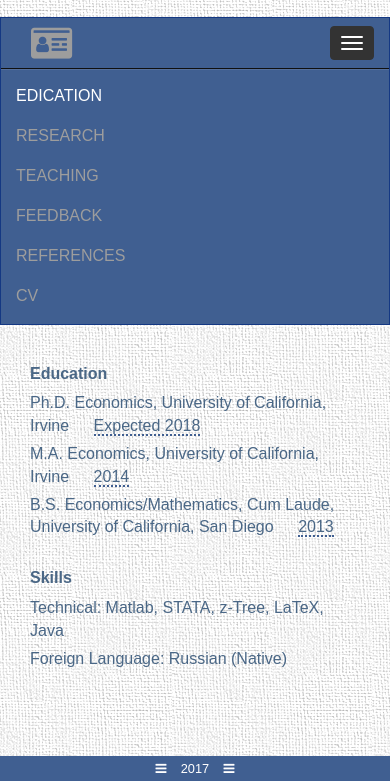
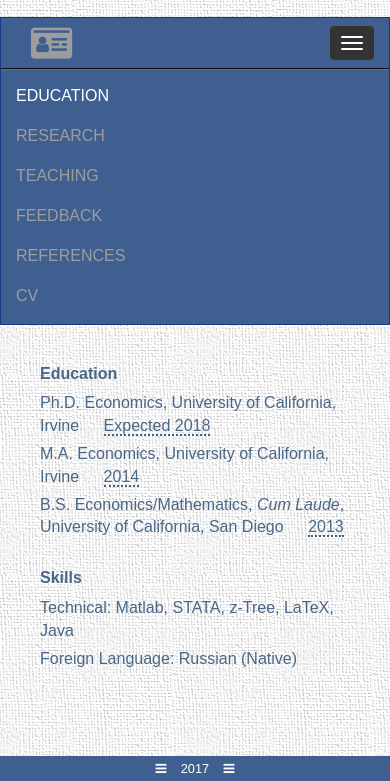
Before and after one commit to votoznotna/irinazotova, a website: page index.html at #/education in a window 390 px wide. Both pictures are taken after a click on the button "Toggle navigation". Shown: the part 63-844 px from the top of the page. Drawn offline with nearby package versions, Linux system fonts and the light colour scheme; some packages are replaced by stand-ins of ours.

Commit message:
menu re-alignment, font restyling, gramma typo.

```diff
--- a/css/app.css
+++ b/css/app.css
@@ -33,16 +33,20 @@ author {
     margin-right: 10px;
 }
 
-context, toc, edu {
+context, toc, edu, ski {
     display: block;
 }
 
-toc, edu {
+toc, edu, ski {
     margin-bottom: 5px;
 }
 
 p {
     margin-top: 30px;
+}
+
+edu author {
+    font-
 }
 
 p:first-child {
@@ -109,7 +113,7 @@ cite {
 div[ui-view] {
     position: relative;
     left: 0%;
-    padding: 0;
+    padding: 0 10px;
     margin-top: 20px;
     width: 100%;
 }
@@ -315,6 +319,7 @@ ng:form {
         display: flex;
         height: 292px;
     }
+
 }
 
 @media all and (max-width: 768px) {
@@ -328,3 +333,8 @@ ng:form {
         margin-left: 10px;
     }
 }
+@media all and (max-width: 992px) {
+    .container {
+        width: auto;
+    }
+}
--- a/views/menu.html
+++ b/views/menu.html
@@ -20,7 +20,7 @@
 		<div class="navbar-collapse collapse">
 			<ul class="nav navbar-nav">
 				<li class="nav-item" ng-class="{ active: $state.is('education')}">
-					<a ui-sref="education" ng-click="smoothScroll()">EDICATION</a>
+					<a ui-sref="education" ng-click="smoothScroll()">EDUCATION</a>
 				</li>
 				<li class="nav-item" ng-class="{ active: $state.is('research')}">
 					<a ui-sref="research" ng-click="smoothScroll()">RESEARCH</a>
--- a/views/pages/education.html
+++ b/views/pages/education.html
@@ -9,16 +9,16 @@
 		<author>M.A. Economics, University of California, Irvine</author> <span class="years">2014</span>
 	</edu>
 	<edu>
-		<author>B.S. Economics/Mathematics, Cum Laude, University of California, San Diego</author> <span class="years">2013</span>
+		<author>B.S. Economics/Mathematics, <i>Cum Laude</i>, University of California, San Diego</author> <span class="years">2013</span>
 	</edu>
 
 
 	<p>
 	<h5><b>Skills</b></h5>
-	<edu>
+	<ski>
 		<author>Technical: Matlab, STATA, z-Tree, LaTeX, Java</author>
-	</edu>
-	<edu>
+	</ski>
+	<ski>
 		<author>Foreign Language: Russian (Native)</author>
-	</edu>
+	</ski>
 </div>
```
